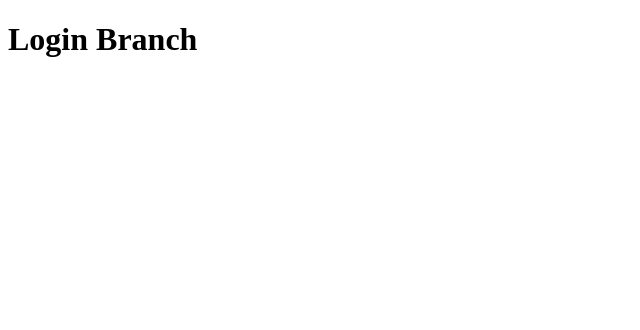
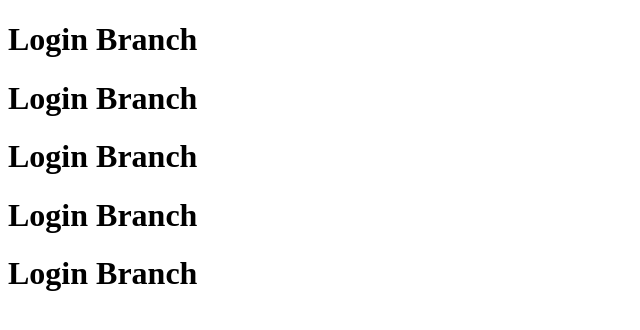
Before and after one commit to plucodev/test-repos2, a plain HTML site: page index.html in a window 1280 px wide. Shown: the whole page, without its empty margins (0-640 px from the left). Drawn offline with Linux system fonts and the light colour scheme.

Commit message:
changed html

```diff
--- a/index.html
+++ b/index.html
@@ -1,12 +1,20 @@
 <!DOCTYPE html>
 <html lang="en">
+
 <head>
   <meta charset="UTF-8">
   <meta name="viewport" content="width=device-width, initial-scale=1.0">
   <meta http-equiv="X-UA-Compatible" content="ie=edge">
   <title>Document</title>
 </head>
+
 <body>
   <h1>Login Branch</h1>
+  <h1>Login Branch</h1>
+  <h1>Login Branch</h1>
+  <h1>Login Branch</h1>
+  <h1>Login Branch</h1>
+
 </body>
+
 </html>
```
